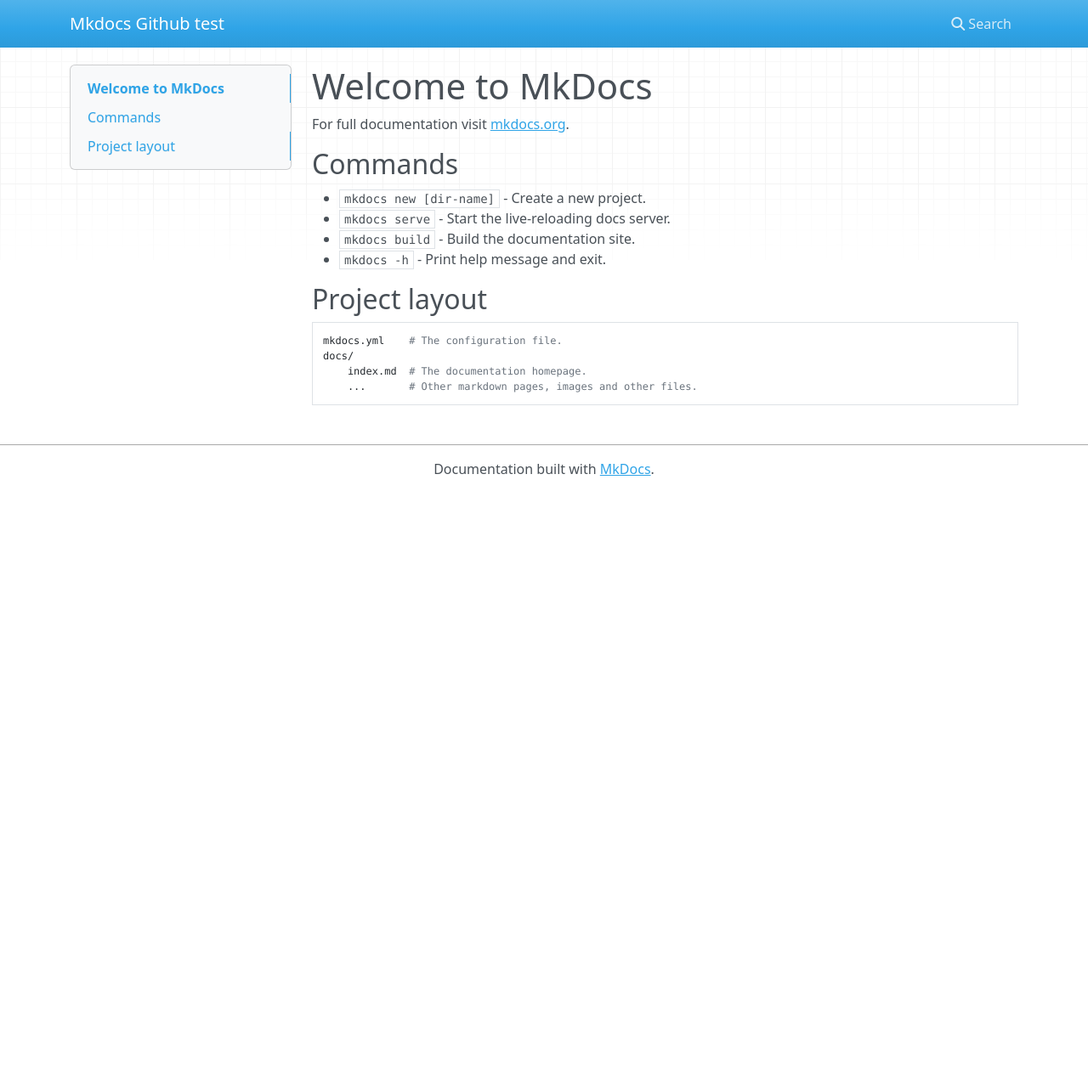
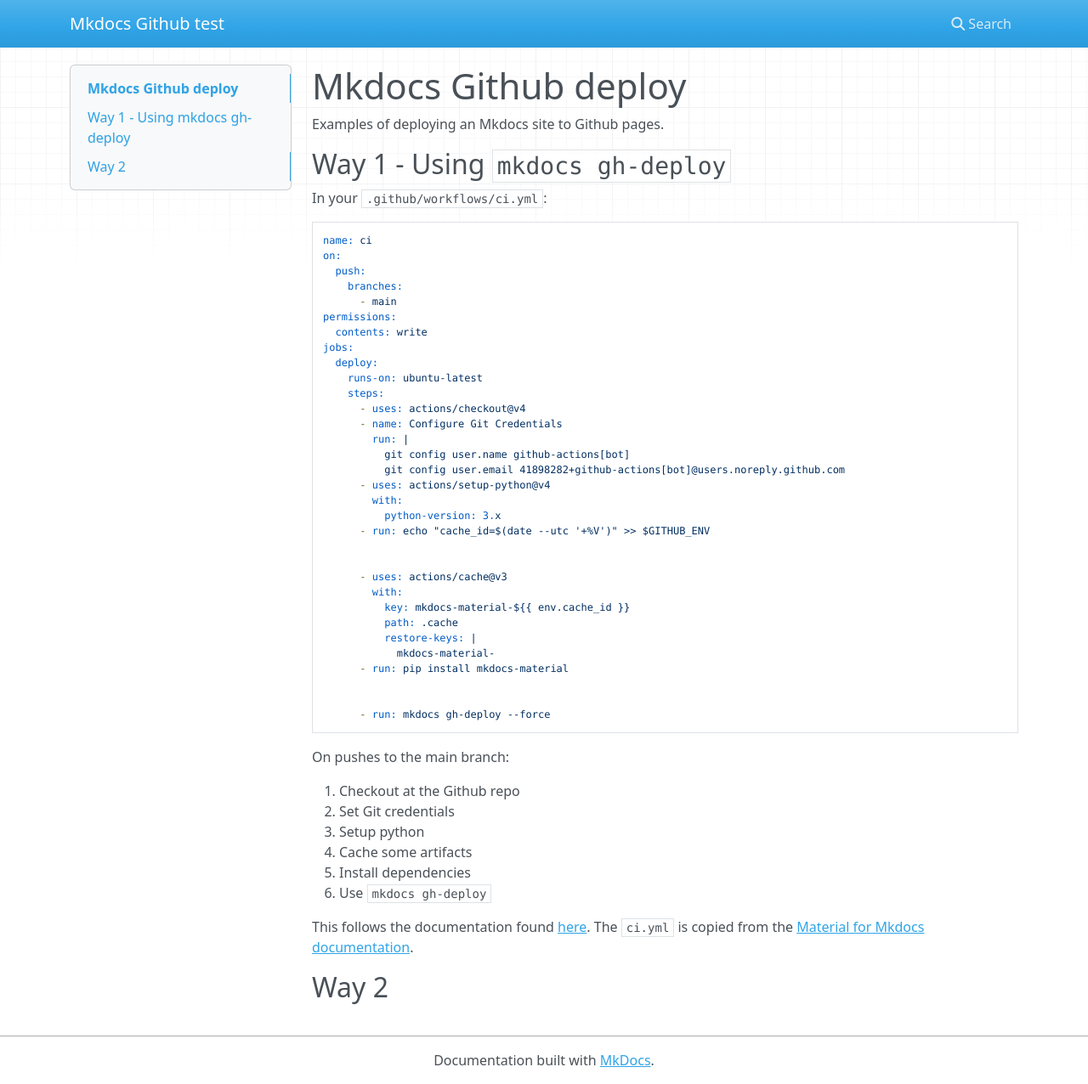
Before and after one commit to JMuff22/mkdocs-gh-test, an MkDocs documentation site: the page built from docs/index.md, in a window 1280 px wide and 1276 px high. Shown: the whole window at 85% size. Built offline with MkDocs 1.6.1, drawn with Linux system fonts in a browser that asks for light colours; nearby versions of some CDN libraries.

````diff
--- a/docs/index.md
+++ b/docs/index.md
@@ -1,17 +1,55 @@
-# Welcome to MkDocs
+# Mkdocs Github deploy
 
-For full documentation visit [mkdocs.org](https://www.mkdocs.org).
+Examples of deploying an Mkdocs site to Github pages.
 
-## Commands
+## Way 1 - Using `mkdocs gh-deploy`
 
-* `mkdocs new [dir-name]` - Create a new project.
-* `mkdocs serve` - Start the live-reloading docs server.
-* `mkdocs build` - Build the documentation site.
-* `mkdocs -h` - Print help message and exit.
+In your `.github/workflows/ci.yml`:
 
-## Project layout
+```yaml
+name: ci
+on:
+  push:
+    branches:
+      - main
+permissions:
+  contents: write
+jobs:
+  deploy:
+    runs-on: ubuntu-latest
+    steps:
+      - uses: actions/checkout@v4
+      - name: Configure Git Credentials
+        run: |
+          git config user.name github-actions[bot]
+          git config user.email 41898282+github-actions[bot]@users.noreply.github.com
+      - uses: actions/setup-python@v4
+        with:
+          python-version: 3.x
+      - run: echo "cache_id=$(date --utc '+%V')" >> $GITHUB_ENV
 
-    mkdocs.yml    # The configuration file.
-    docs/
-        index.md  # The documentation homepage.
-        ...       # Other markdown pages, images and other files.
+
+      - uses: actions/cache@v3
+        with:
+          key: mkdocs-material-${{ env.cache_id }}
+          path: .cache
+          restore-keys: |
+            mkdocs-material-
+      - run: pip install mkdocs-material
+
+
+      - run: mkdocs gh-deploy --force
+```
+
+On pushes to the main branch:
+
+1. Checkout at the Github repo
+2. Set Git credentials
+3. Setup python
+4. Cache some artifacts
+5. Install dependencies
+6. Use `mkdocs gh-deploy`
+
+This follows the documentation found [here](https://www.mkdocs.org/user-guide/deploying-your-docs/). The `ci.yml` is copied from the [Material for Mkdocs documentation](https://squidfunk.github.io/mkdocs-material/publishing-your-site/).
+
+## Way 2
````
Also changed, not shown: 2 other files.
